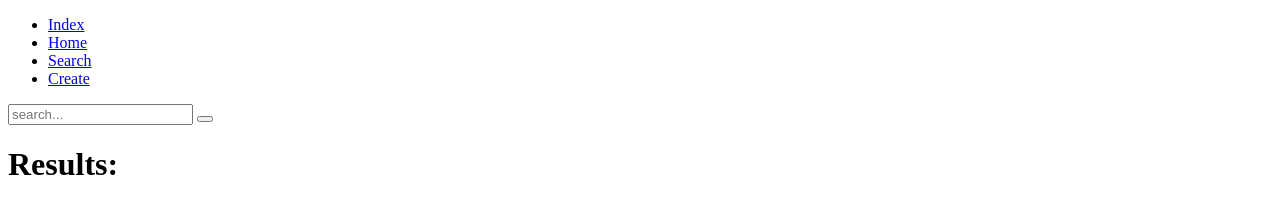
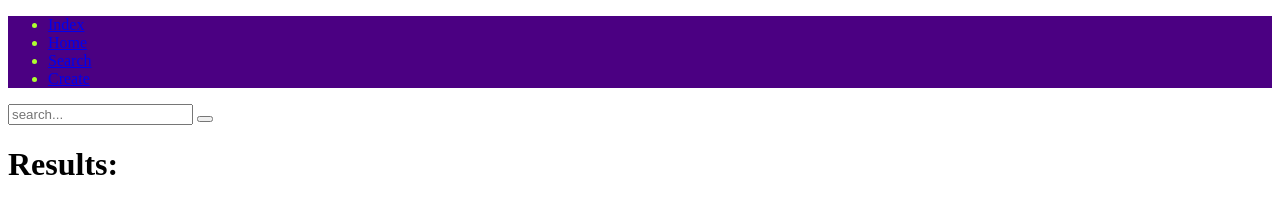
Before and after one commit to ze-2/hackthevalley-v, a plain HTML site: page pages/search.html in a window 1280 px wide. Drawn offline with Linux system fonts and the light colour scheme.

Commit message:
create.css init

```diff
--- a/pages/search.html
+++ b/pages/search.html
@@ -1,7 +1,11 @@
 <!DOCTYPE html>
 <html>
     <head>
-
+        <meta charset="UTF-8">
+        <meta http-equiv="X-UA-Compatible" content="IE=edge">
+        <meta name="viewport" content="width=device-width, initial-scale=1.0">
+        <link rel="stylesheet" href="../styles/create.css">
+        <title>Search</title>
     </head>
     <body>
 
--- /dev/null
+++ b/styles/create.css
@@ -0,0 +1,8 @@
+.navbar {
+    background-color: greenyellow;
+}
+.navbar ul{
+    /* list-style-type: none; */
+    background-color: indigo;
+    color:greenyellow;
+}
```
